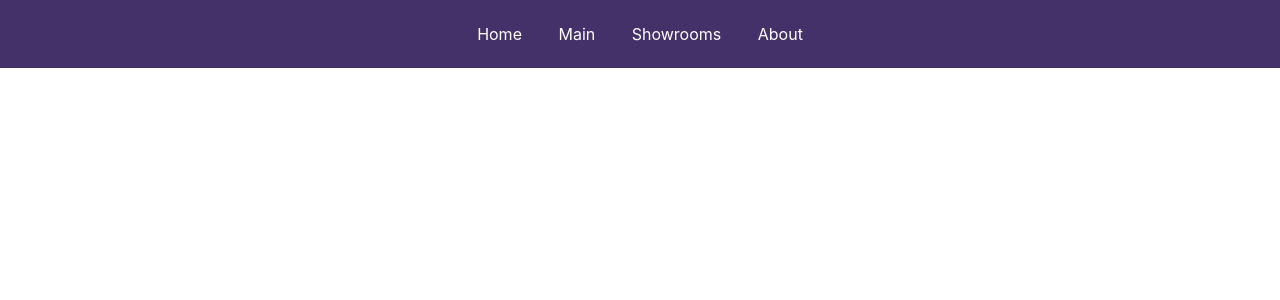
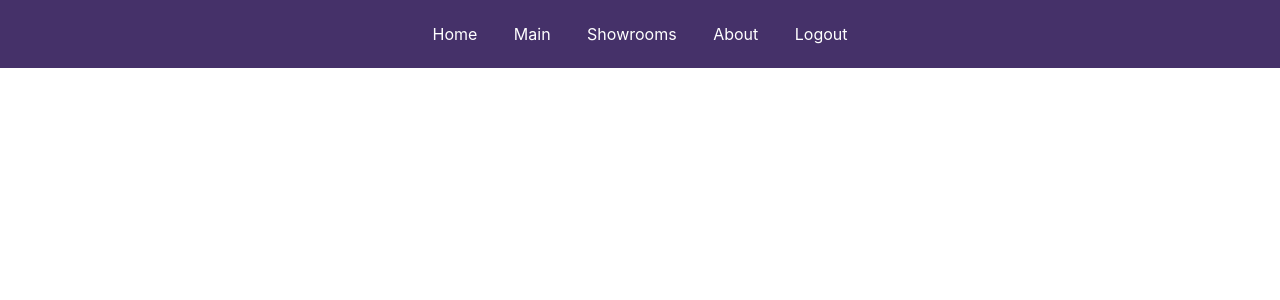
Before and after one commit to hupaulcamacho/remote-theater, a React (Create React App) app in the folder client/: page / in a window 1280 px wide. Shown: the top 300 px of the page. Built offline with nearby package versions, Linux system fonts and the light colour scheme; the HTML template or start-up script is replaced by a standard one.

Commit message:
updated NavBar

```diff
--- a/client/src/Components/Navbar.jsx
+++ b/client/src/Components/Navbar.jsx
@@ -10,6 +10,7 @@ const Nav = () => {
                     <Link to='/main'>Main</Link>{" "}
                     <Link to="/Showrooms">Showrooms</Link>{" "}
                     <Link to="/About">About</Link>{" "}
+                    <Link to="/logout">Logout</Link>
                 </div>
             </nav>
         </div>
```
